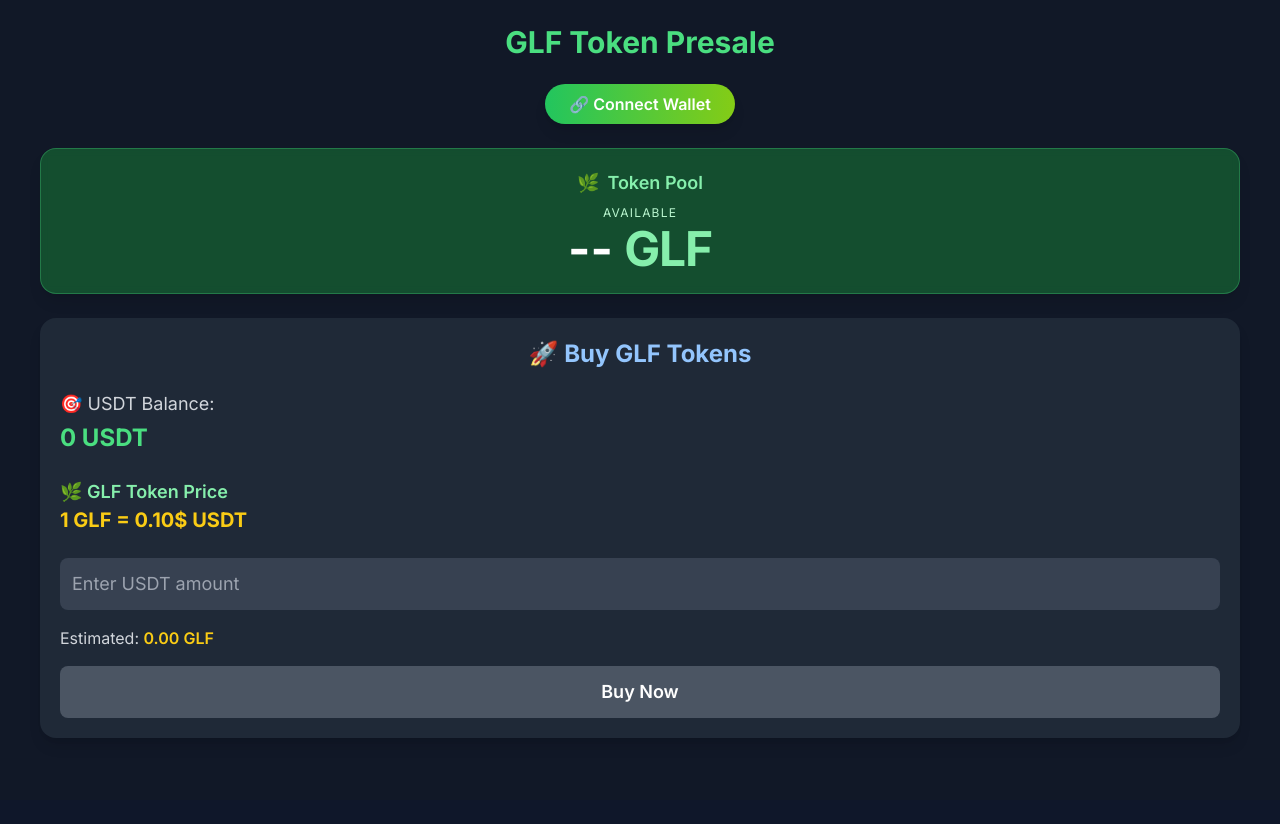
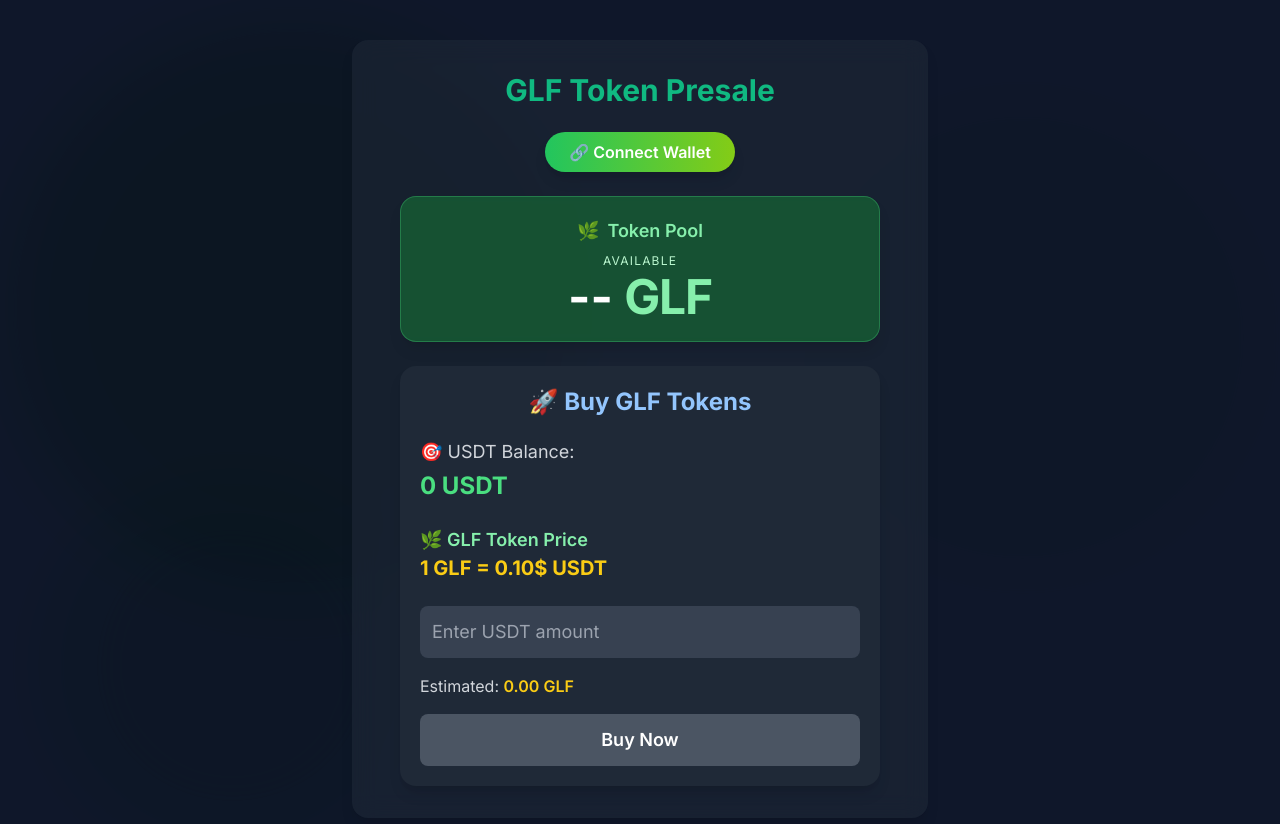
Before and after one commit to shopnilshovon/glf-presale-v2-, a React (Vite) app: page / in a window 1280 px wide. Shown: the top 824 px of the page. Before the commit the page ends 800 px from the top, so only its background shows below. Built offline with nearby package versions, Linux system fonts and the light colour scheme.

Commit message:
Update App.jsx

```diff
--- a/src/App.jsx
+++ b/src/App.jsx
@@ -14,18 +14,28 @@ export default function App() {
   };
 
   return (
-    <div className="min-h-screen bg-gray-900 p-6 flex flex-col items-center">
-      <h1 className="text-3xl font-bold text-green-400 mb-6">GLF Token Presale</h1>
+    <div className="relative min-h-screen overflow-hidden flex flex-col items-center justify-center px-4 py-10">
 
-      <WalletConnect onConnected={setAccount} />
+      {/* 🟢 Animated Blob Background */}
+      <div className="absolute top-0 left-0 w-[600px] h-[600px] bg-green-500 opacity-30 rounded-full mix-blend-multiply filter blur-2xl animate-blob"></div>
+      <div className="absolute top-20 right-0 w-[500px] h-[500px] bg-green-300 opacity-20 rounded-full mix-blend-multiply filter blur-2xl animate-blob animation-delay-2000"></div>
+      <div className="absolute bottom-0 left-10 w-[400px] h-[400px] bg-emerald-400 opacity-25 rounded-full mix-blend-multiply filter blur-2xl animate-blob animation-delay-4000"></div>
 
-      <TokenPoolInfo />
+      {/* 🧩 Content */}
+      <div className="z-10 w-full max-w-xl bg-secondary bg-opacity-60 p-8 rounded-2xl shadow-lg backdrop-blur-md animate-fade-in">
 
-      <BuyToken account={account} setNotification={handleNotification} />
+        <h1 className="text-3xl font-bold text-primary text-center mb-6">
+          GLF Token Presale
+        </h1>
 
-      {notification && (
-        <Notification type={notification.type} message={notification.message} />
-      )}
+        <WalletConnect onConnected={setAccount} />
+        <TokenPoolInfo />
+        <BuyToken account={account} setNotification={handleNotification} />
+
+        {notification && (
+          <Notification type={notification.type} message={notification.message} />
+        )}
+      </div>
     </div>
   );
 }
```
